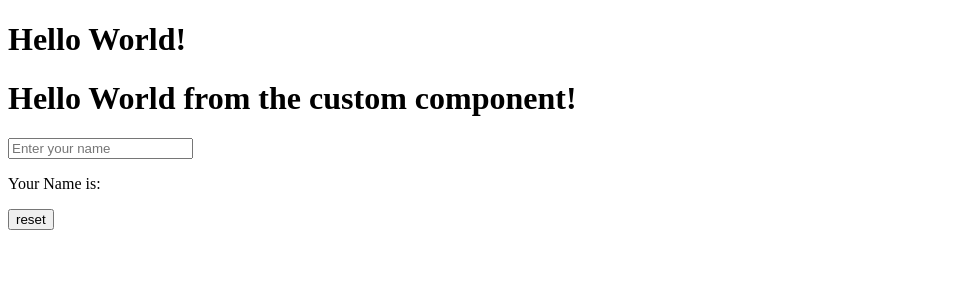
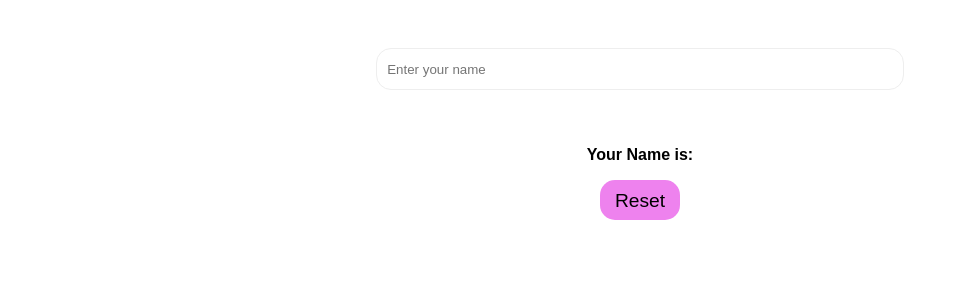
Before and after one commit to eslamsobhy/first-ng-project, an Angular app: page / in a window 1280 px wide. Shown: the top 300 px of the page, without its empty margins (0-959 px from the left). Built offline with nearby package versions, Linux system fonts and the light colour scheme.

Commit message:
added some styling

```diff
--- a/src/app/app.component.html
+++ b/src/app/app.component.html
@@ -1,3 +1,3 @@
-<h1>Hello World!</h1>
-<custom-heading></custom-heading>
+<!-- <h1>Hello World!</h1>
+<custom-heading></custom-heading> -->
 <app-input-binding></app-input-binding>
--- a/src/app/second component/input-binding/input-binding.component.css
+++ b/src/app/second component/input-binding/input-binding.component.css
@@ -0,0 +1,47 @@
+section {
+  width: 80%;
+  margin: auto;
+  display: flex;
+  flex-direction: column;
+  align-items: center;
+}
+
+input[type="text"] {
+  width: 50%;
+  border: 1px solid #eee;
+  height: 40px;
+  margin: 40px auto;
+  padding: 0 10px;
+  border-radius: 15px;
+}
+
+input[type="text"]:focus {
+  border-color: #aaa;
+}
+
+p {
+  font-weight: bold;
+}
+
+p span {
+  font-weight: normal;
+  color: rgba(0, 0, 0, 0.75);
+}
+
+input[type="button"] {
+  border: none;
+  width: 80px;
+  height: 40px;
+  padding: 10px;
+  border-radius: 15px;
+  background-color: violet;
+  text-transform: capitalize;
+  /* font-weight: bold; */
+  font-size: 1.2rem;
+  cursor: pointer;
+  transition: background-color 0.3s ease-in-out;
+}
+
+input[type="button"]:hover {
+  background-color: rgb(255, 94, 255);
+}
--- a/src/app/second component/input-binding/input-binding.component.html
+++ b/src/app/second component/input-binding/input-binding.component.html
@@ -6,7 +6,9 @@
     (input)="changeText($event)"
   />
 
-  <p>Your Name is: {{ name }}</p>
+  <p>
+    Your Name is: <span>{{ name }}</span>
+  </p>
 
   <input type="button" value="reset" (click)="clear()" />
 </section>
--- a/src/styles.css
+++ b/src/styles.css
@@ -1 +1,4 @@
 /* You can add global styles to this file, and also import other style files */
+body {
+  font-family: Arial, Helvetica, sans-serif;
+}
```
